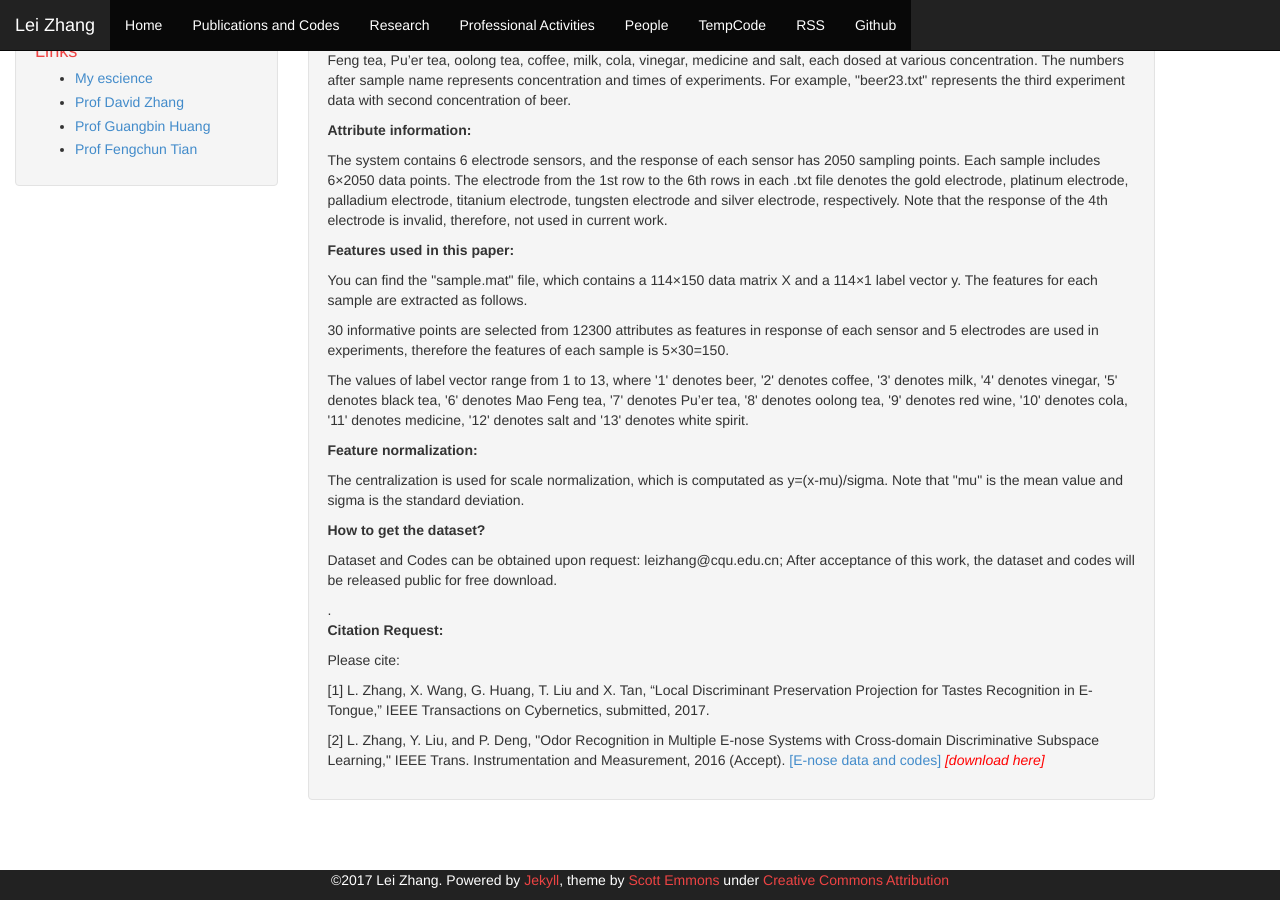
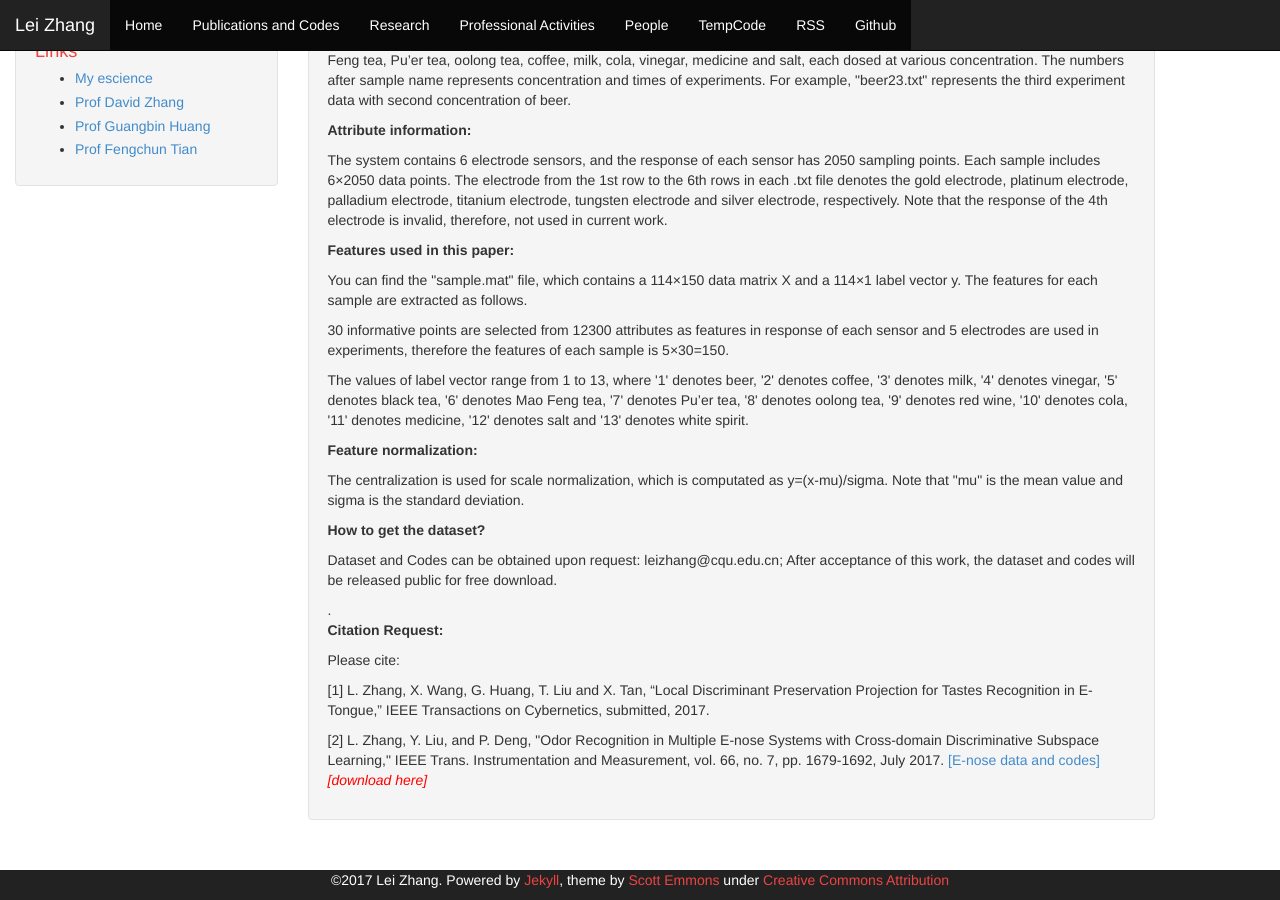
Before and after one commit to DrLeiZhang/website, a Jekyll site: the page built from tempcode.html, in a window 1280 px wide and 900 px high, scrolled down 811 px. Built offline with Jekyll 4.4.1, drawn with Linux system fonts in a browser that asks for light colours; Markdown is read by kramdown in place of the engine named in the settings.

Commit message:
Update
Signed-off-by: leizhang@cqu.edu.cn <leizhang@cqu.edu.cn>

```diff
--- a/tempcode.html
+++ b/tempcode.html
@@ -54,6 +54,6 @@ layout: default
 <p>Please cite:</p>
 <p>[1] L. Zhang, X. Wang, G. Huang, T. Liu and X. Tan, “Local Discriminant Preservation Projection for Tastes Recognition in E-Tongue,” IEEE Transactions on Cybernetics, submitted, 2017.</p>
 
-<p>[2] L. Zhang, Y. Liu, and P. Deng, "Odor Recognition in Multiple E-nose Systems with Cross-domain Discriminative Subspace Learning," IEEE Trans. Instrumentation and Measurement, 2016 (Accept). <a href="resources/CDSL_paper_code.rar">[E-nose data and codes]</a> <I style="color:red;">[download here]</I></p>
+<p>[2] L. Zhang, Y. Liu, and P. Deng, "Odor Recognition in Multiple E-nose Systems with Cross-domain Discriminative Subspace Learning," IEEE Trans. Instrumentation and Measurement, vol. 66, no. 7, pp. 1679-1692, July 2017. <a href="resources/CDSL_paper_code.rar">[E-nose data and codes]</a> <I style="color:red;">[download here]</I></p>
 
 </div>
```
